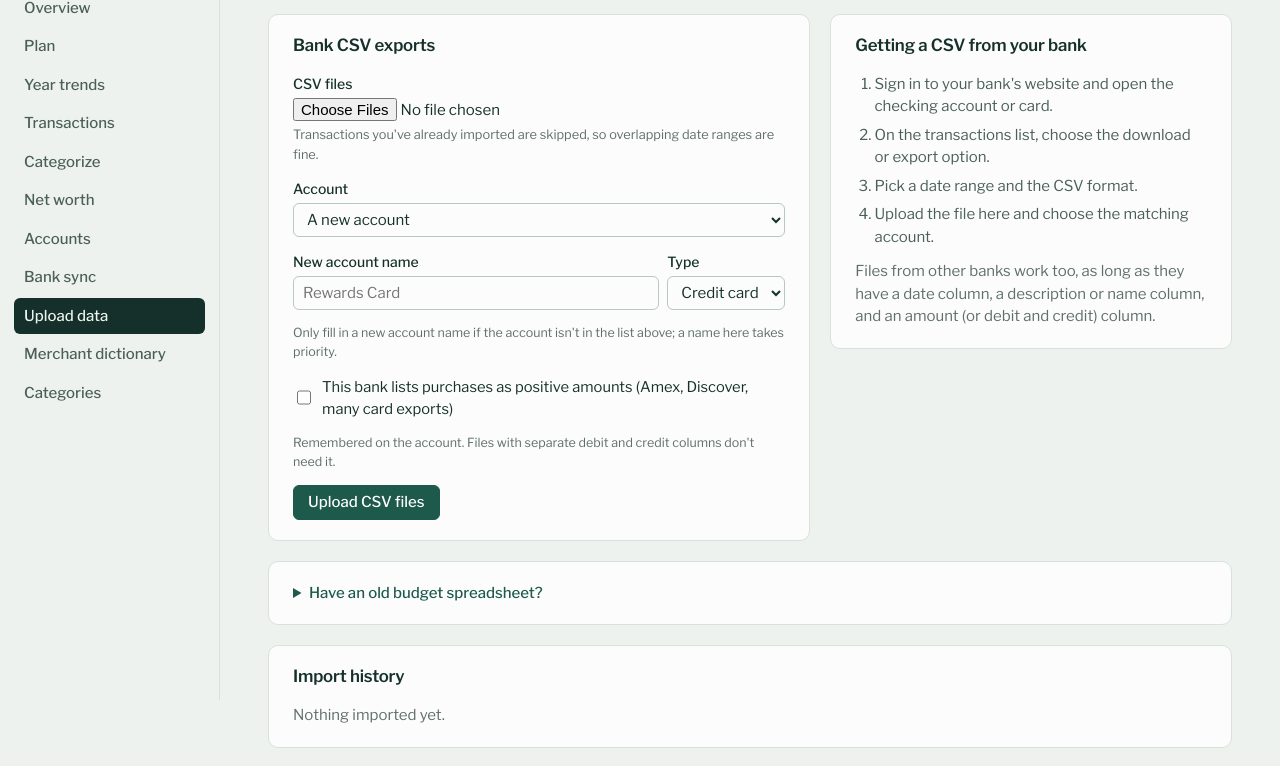
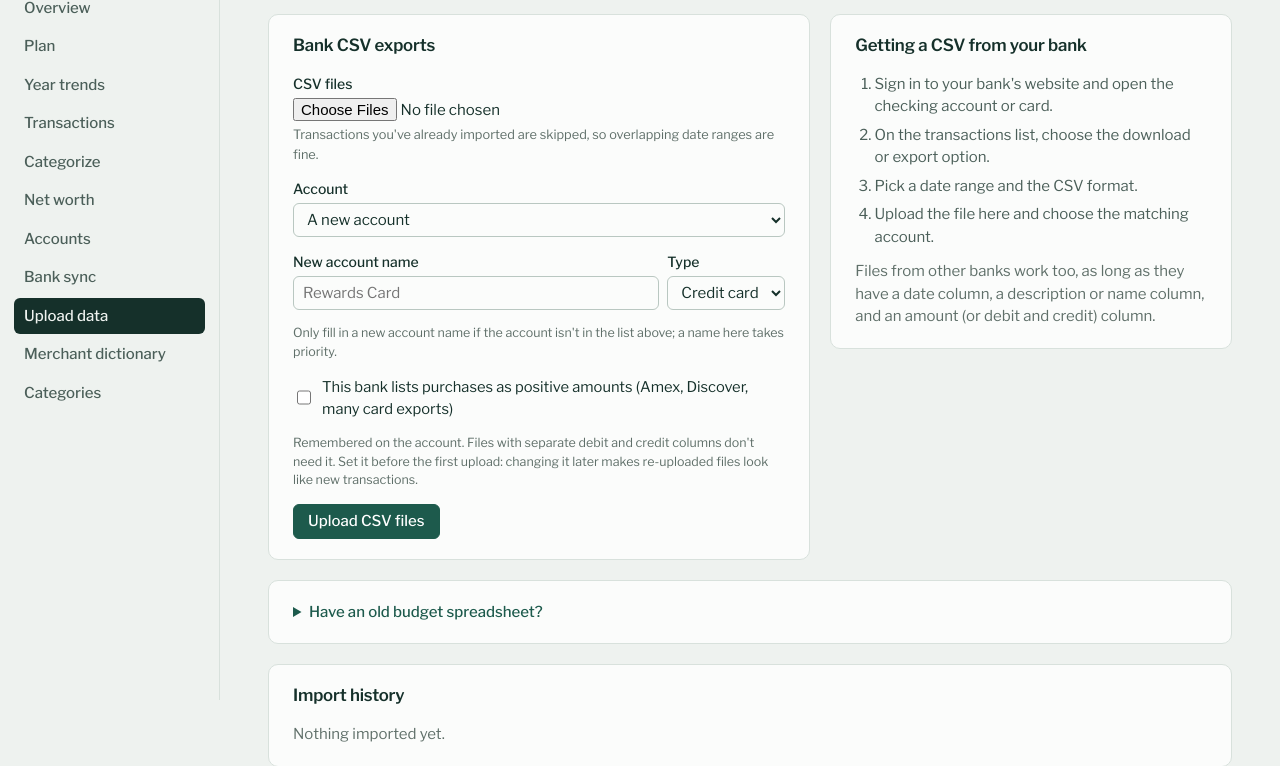
Before and after one commit to AeroPoint/AP-BalancePoint, a Flask app: page /upload in a window 1280 px wide. Shown: the part 100-866 px from the top of the page. Run offline with Flask 3, Linux system fonts and the light colour scheme; data that the repository does not hold is empty.

Commit message:
Upload: the purchases-positive box follows the account shown, is saved only with files, and warns about changing it later
Co-Authored-By: Claude Opus 5.5 <noreply@anthropic.com>

```diff
--- a/budget/templates/upload.html
+++ b/budget/templates/upload.html
@@ -47,13 +47,15 @@
         <input type="checkbox" name="csv_flip_sign" value="1" id="csv-flip-sign"{% if chosen and chosen.csv_flip_sign %} checked{% endif %}>
         This bank lists purchases as positive amounts (Amex, Discover, many card exports)
       </label>
-      <small class="muted">Remembered on the account. Files with separate debit and credit columns don't need it.</small>
+      <small class="muted">Remembered on the account. Files with separate debit and credit columns don't need it. Set it before the first upload: changing it later makes re-uploaded files look like new transactions.</small>
       <div><button class="btn primary">Upload CSV files</button></div>
       <script>
         (() => {
           const select = document.querySelector('select[name="account_id"]');
           const box = document.getElementById("csv-flip-sign");
-          select.addEventListener("change", () => { box.checked = select.selectedOptions[0]?.dataset.flip === "1"; });
+          const sync = () => { box.checked = select.selectedOptions[0]?.dataset.flip === "1"; };
+          sync();  // match whichever account the list actually shows
+          select.addEventListener("change", sync);
         })();
       </script>
     </form>
--- a/budget/views.py
+++ b/budget/views.py
@@ -1105,7 +1105,7 @@ def upload():
             flash("Pick which account these transactions belong to.", "error")
         elif not files:
             flash("Choose at least one CSV file.", "error")
-        if account_id and "flip_sign_shown" in request.form:
+        if account_id and files and "flip_sign_shown" in request.form:
             # The checkbox starts out as the account's setting, so leaving it alone keeps it.
             conn.execute("UPDATE accounts SET csv_flip_sign = ? WHERE id = ?",
                          (int(bool(request.form.get("csv_flip_sign"))), account_id))
```
Also changed, not shown: README.md.
